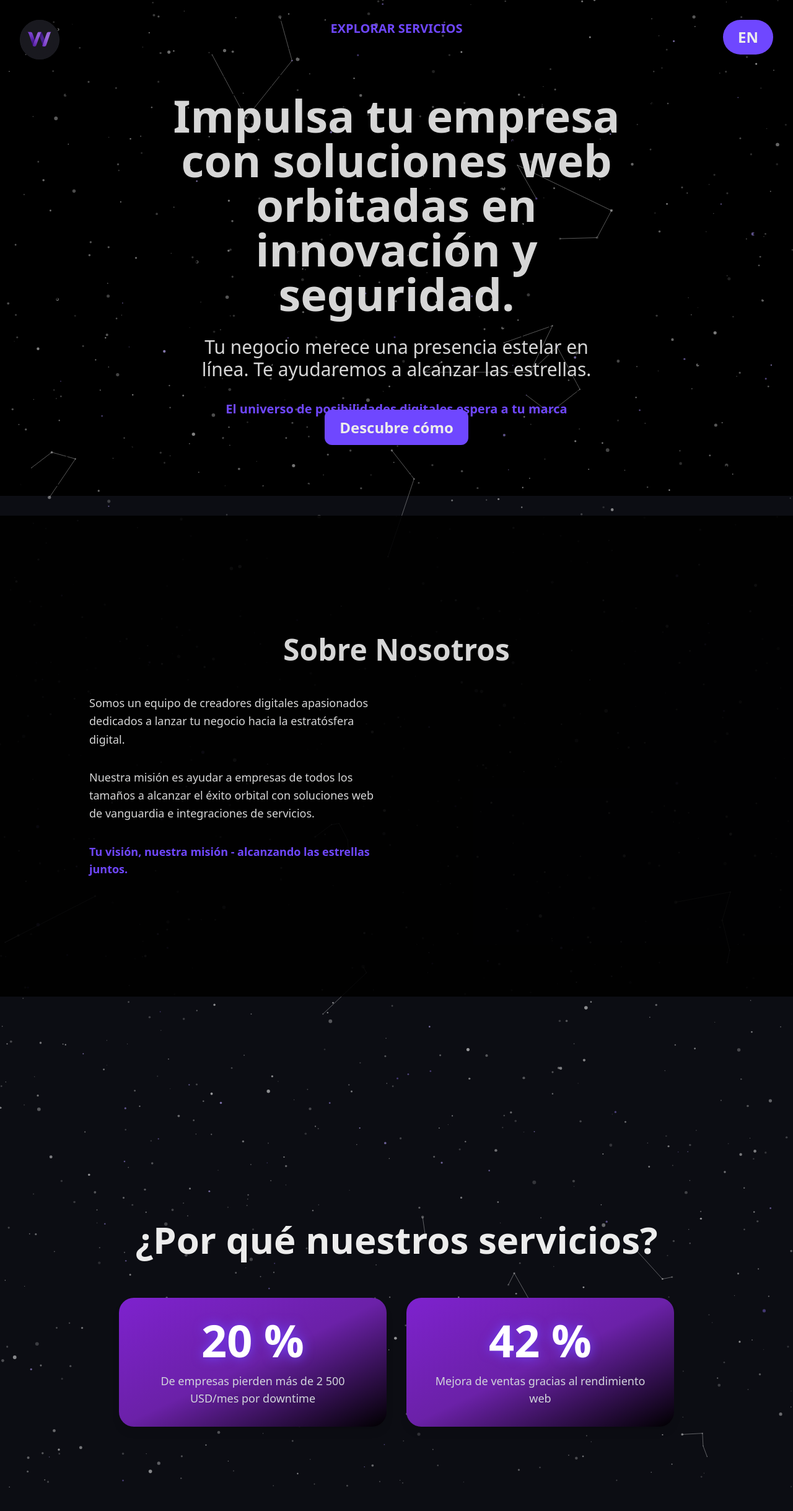
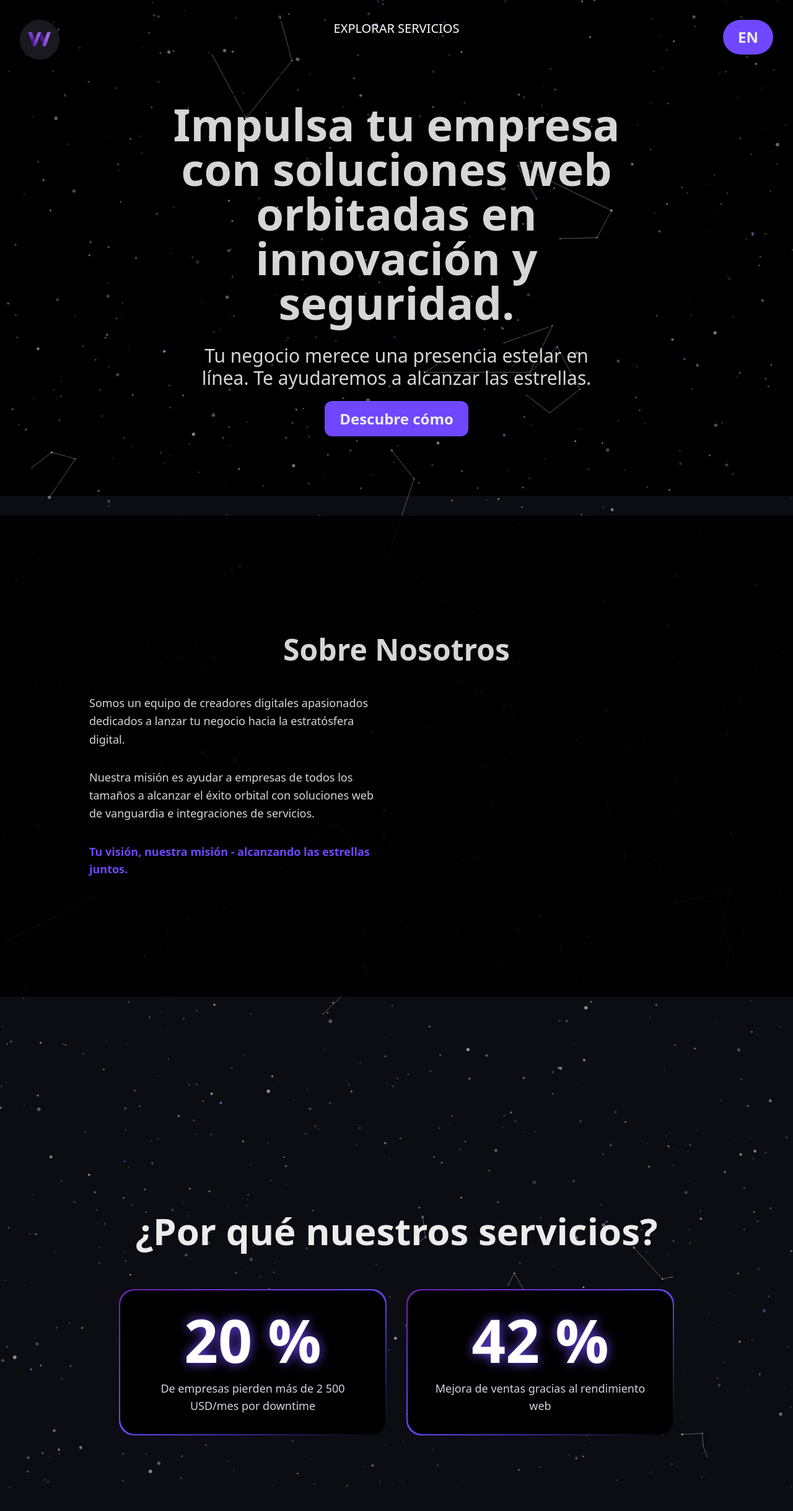
Before and after one commit to juanasaavedra/weavion, a React (Vite) app: page /contact in a window 1280 px wide. Shown: the top 2438 px of the page at 62% size. Built offline with nearby package versions, Linux system fonts and the light colour scheme.

Commit message:
Adjust styles and content

```diff
--- a/src/App.jsx
+++ b/src/App.jsx
@@ -86,7 +86,7 @@ export default function App() {
       <div className="fixed top-8 left-1/2 -translate-x-1/2 transform z-50">
         <Link
           to="/services"
-          className="text-lg md:text-xl font-bold uppercase text-[var(--color-highlight)] bg-transparent px-4 py-2 hover:text-[var(--color-accent)] transition-colors"
+          className="text-lg md:text-xl font-light uppercase text-white bg-transparent px-4 py-2 hover:text-[var(--color-accent)] transition-colors"
         >
           {t('services.exploreButton')}
         </Link>
--- a/src/ServicesPage.jsx
+++ b/src/ServicesPage.jsx
@@ -3,6 +3,7 @@ import { useTranslation } from 'react-i18next';
 import { Link } from 'react-router-dom';
 import { motion } from 'framer-motion';
 import Stack from './Folder';
+import logo from './assets/weavion.logo.png';
 
 export default function ServicesPage() {
   const { t } = useTranslation();
@@ -17,11 +18,11 @@ export default function ServicesPage() {
   return (
     <div className="min-h-screen bg-[var(--color-dark-bg)] text-[var(--color-text)] font-sans">
       <header className="text-center py-8">
-        <h1 className="text-4xl md:text-5xl font-bold text-[var(--color-highlight)] mb-4">
-          {t('services.title')}
-        </h1>
-        <Link to="/" className="text-[var(--color-accent)] hover:underline font-semibold">
-          {t('common.backHome') || 'Volver al inicio'}
+        <Link to="/" className="flex items-center justify-center gap-4 mb-4 hover:opacity-90">
+          <img src={logo} alt="Logo" className="w-12 h-12" />
+          <h1 className="text-4xl md:text-5xl font-bold text-white">
+            {t('services.title')}
+          </h1>
         </Link>
       </header>
 
--- a/src/StatsSection.jsx
+++ b/src/StatsSection.jsx
@@ -33,16 +33,19 @@ export default function StatsSection() {
         {t('whyus.title', '¿Por qué nuestros servicios?')}
       </h2>
       <div className="stats-container grid grid-cols-1 md:grid-cols-2 gap-8 w-full max-w-4xl">
-        <div className="stat-item stat-animate flex flex-col items-center p-8 rounded-3xl bg-gradient-to-br from-purple-700 via-purple-800 to-black shadow-lg">
-          <span className="number text-white font-bold text-5xl md:text-7xl mb-4 number-glow">
+        <div className="stat-item stat-animate gradient-border rounded-3xl">
+          <div className="flex flex-col items-center p-8 rounded-3xl bg-black">
+            <span className="number text-white font-bold text-6xl md:text-8xl mb-4 number-glow">
               {t('whyus.stat1.number', '20 %')}
             </span>
             <p className="text-gray-300 text-center text-lg">
               {t('whyus.stat1.text', 'De empresas pierden más de 2 500 USD/mes por downtime')}
             </p>
           </div>
-        <div className="stat-item stat-animate flex flex-col items-center p-8 rounded-3xl bg-gradient-to-br from-purple-700 via-purple-800 to-black shadow-lg">
-          <span className="number text-white font-bold text-5xl md:text-7xl mb-4 number-glow">
+        </div>
+        <div className="stat-item stat-animate gradient-border rounded-3xl">
+          <div className="flex flex-col items-center p-8 rounded-3xl bg-black">
+            <span className="number text-white font-bold text-6xl md:text-8xl mb-4 number-glow">
               {t('whyus.stat2.number', '42 %')}
             </span>
             <p className="text-gray-300 text-center text-lg">
@@ -50,6 +53,7 @@ export default function StatsSection() {
             </p>
           </div>
         </div>
+      </div>
     </section>
   );
 }
--- a/src/index.css
+++ b/src/index.css
@@ -375,8 +375,13 @@ html, body {
   transform: none !important;
 }
 .number-glow {
-  text-shadow: 0 0 10px rgba(111, 71, 255, 0.8);
+  text-shadow: 0 0 15px rgba(111, 71, 255, 1);
   animation: pulse-glow 2s ease-in-out infinite alternate;
+}
+
+.gradient-border {
+  background: linear-gradient(to bottom right, #6b21a8, #6f47ff, #000);
+  padding: 2px;
 }
 @keyframes pulse-glow {
   from {
--- a/src/locales/es.json
+++ b/src/locales/es.json
@@ -13,7 +13,7 @@
   "hero": {
     "title": "Impulsa tu empresa con soluciones web orbitadas en innovación y seguridad.",
     "subtitle": "Tu negocio merece una presencia estelar en línea. Te ayudaremos a alcanzar las estrellas.",
-    "motivational": "El universo de posibilidades digitales espera a tu marca",
+    "motivational": "",
     "cta": "Descubre cómo"
   },
   "services": {
```
Lines whose indentation alone changed are shown as unchanged.
